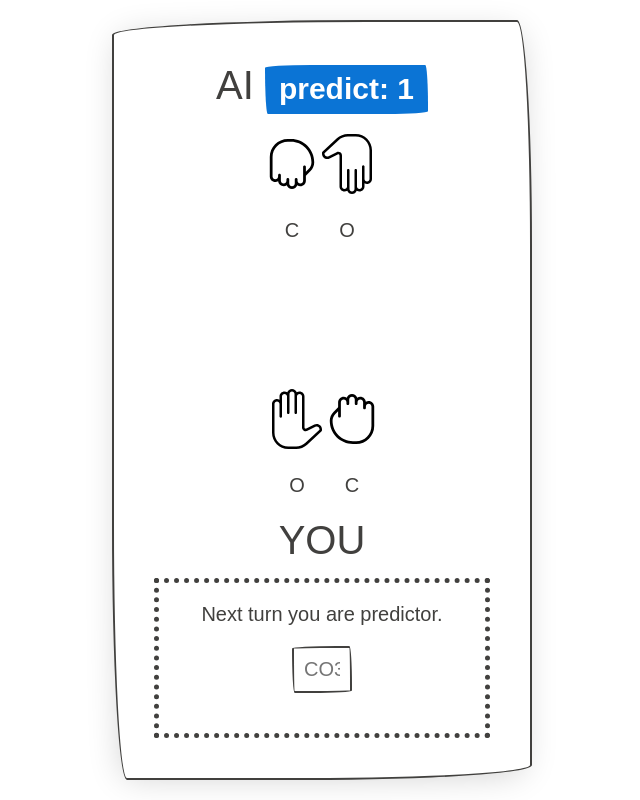
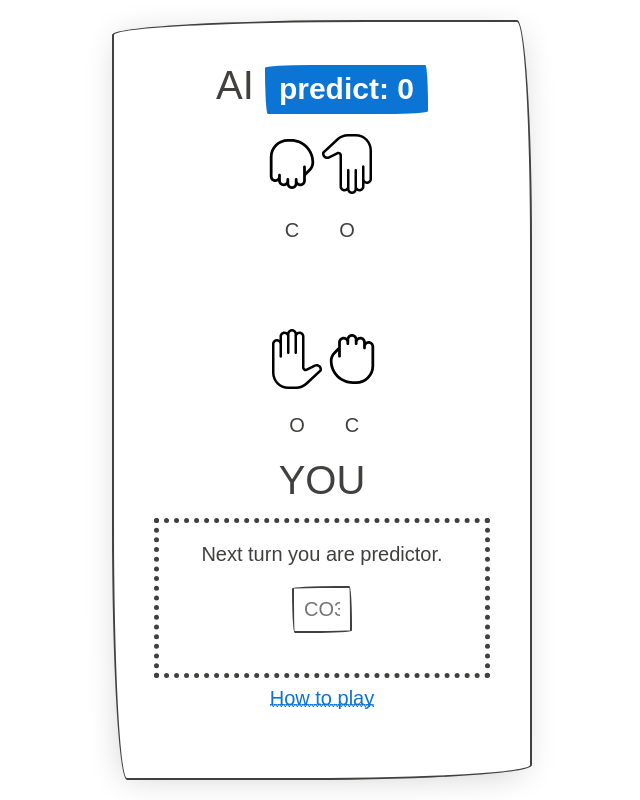
Before and after one commit to chaya-tan/tw-open-close-game, a Nuxt app: page / in a window 1280 px wide. Shown: the whole page, without its empty margins (318-958 px from the left). Built offline with nearby package versions, Linux system fonts and the light colour scheme; a web font is replaced by a local one.

Commit message:
add how to play

```diff
--- a/components/Game.vue
+++ b/components/Game.vue
@@ -27,7 +27,7 @@
         :won="isPredictionCorrect"
       />
 
-      <div class="border-dotted border-thick">
+      <div class="border-dotted border-thick control-panel">
         <div v-if="isPredictionCorrect" class="game-end">
           GAME END!
           <button @click="reloadPage">PLAY AGAIN</button>
@@ -49,6 +49,7 @@
           <p class="text-danger">{{ formatWarning }}</p>
         </div>
       </div>
+      <HowToPlayModal />
     </div>
   </div>
 </template>
@@ -56,6 +57,7 @@
 <script>
 import HandGroup from '../components/HandGroup.vue'
 import TeamHeader from '../components/TeamHeader.vue'
+import HowToPlayModal from '../components/HowToPlayModal.vue'
 import {
   HANDSIDES,
   HAND_DIRECTIONS,
@@ -67,7 +69,8 @@ import {
 export default {
   components: {
     HandGroup,
-    TeamHeader
+    TeamHeader,
+    HowToPlayModal
   },
   data() {
     return {
@@ -77,7 +80,7 @@ export default {
       userInput: '',
       formatWarning: '',
       players: [
-        { name: 'AI', hands: 'CO1', role: ROLES.predictor },
+        { name: 'AI', hands: 'CO0', role: ROLES.predictor },
         { name: 'YOU', hands: 'OC', role: ROLES.normal }
       ],
       userIndex: 1,
--- /dev/null
+++ b/components/HowToPlayModal.vue
@@ -0,0 +1,54 @@
+<template>
+  <div class="how-to">
+    <div class="row flex-spaces">
+      <label for="modal-1"><a class="how-to-link">How to play</a></label>
+    </div>
+    <input id="modal-1" class="modal-state" type="checkbox" />
+    <div class="modal">
+      <label class="modal-bg" for="modal-1"></label>
+      <div class="modal-body">
+        <label class="btn-close" for="modal-1">X</label>
+        <h4 class="modal-title">HOW TO PLAY</h4>
+        <h5 class="modal-title">Rules of the game:</h5>
+        <p class="modal-text">
+          This game is a prediction game. One player is the predictor in each
+          turn. He/she has to predict how many open hands in totals. Every
+          player has to show 2 hands, either OPEN or CLOSE. the predictor is
+          changed in each round. The player who predict correctly is win.
+        </p>
+        <h5 class="modal-title">How to play:</h5>
+        <p class="modal-text">
+          You have to enter your hand in the next turn in these formats: 'OC2'
+          for predictor or 'OC' for the others
+        </p>
+        <h5 class="modal-title">Input format description:</h5>
+        <p class="modal-text">
+          'O' is for 'O'pen and 'C' is for 'C'lose. The first character mean the
+          left hand. The second is the right hand. If you are the predictor in
+          the next turn, you must specify the third charactor that is the
+          prediction. For example, 'OC2' means 'open the left hand, close the
+          right hand and predict total open hands to 2'
+        </p>
+        <h5 class="modal-title">Tips:</h5>
+        <p class="modal-text">
+          There are 2 players right now so the prediction should be 0-4!
+        </p>
+        <label for="modal-1">GOT IT!</label>
+      </div>
+    </div>
+  </div>
+</template>
+
+<script>
+export default {}
+</script>
+
+<style scoped>
+.how-to {
+  display: flex;
+  justify-content: center;
+}
+.how-to-link {
+  line-height: 2em;
+}
+</style>
```
